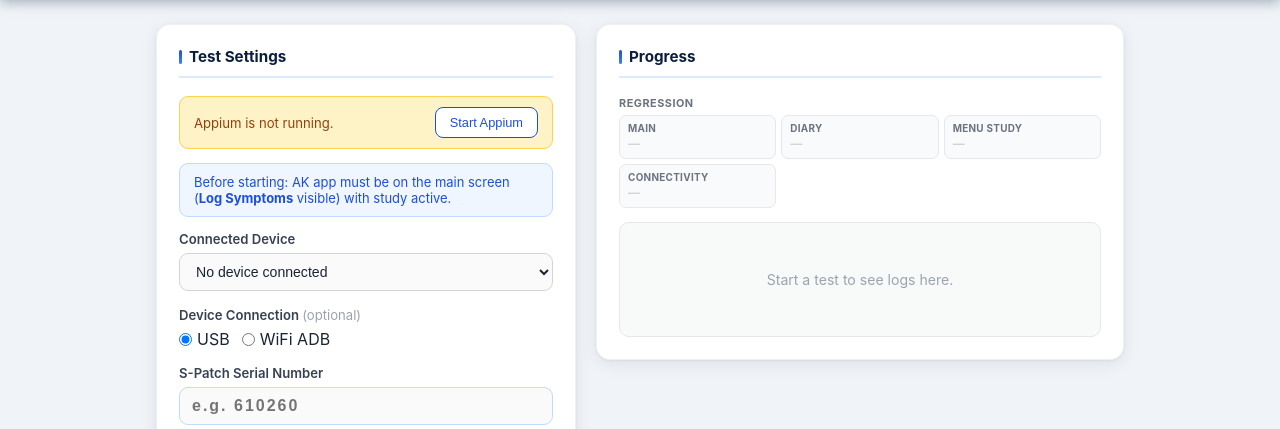
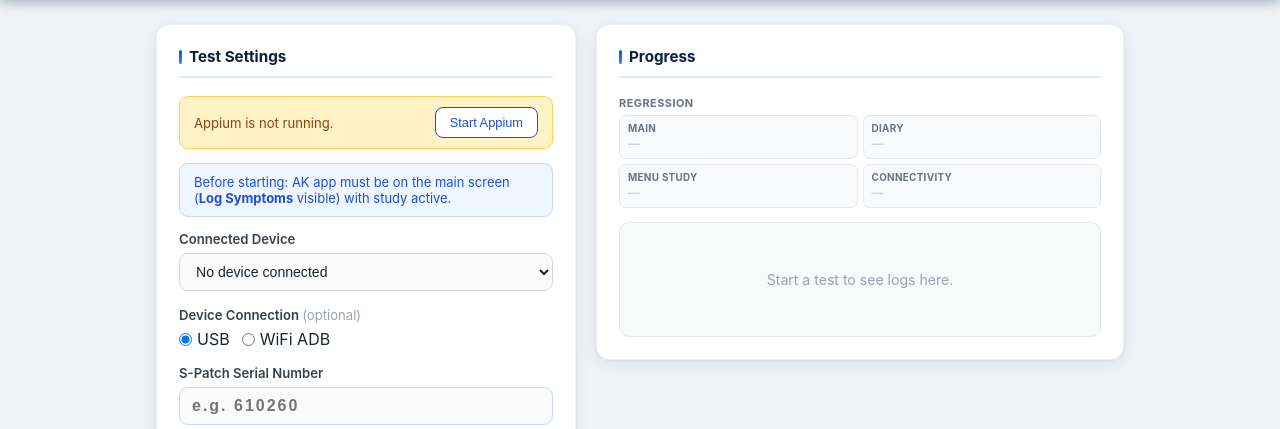
Before and after one commit to DunkinYeo/AK-automation, a Flask app: page / in a window 1280 px wide. Shown: the part 67-496 px from the top of the page. Run offline with Flask 3, Linux system fonts and the light colour scheme; data that the repository does not hold is empty.

Commit message:
style: switch suite progress grid to 2x2 layout
Co-Authored-By: Claude Sonnet 4.6 <noreply@anthropic.com>

```diff
--- a/web/templates/index.html
+++ b/web/templates/index.html
@@ -165,7 +165,7 @@
 
     /* ── Suite status grid (right column) ── */
     #regression-section { margin-bottom: 14px; }
-    .suite-grid { display: grid; grid-template-columns: repeat(3, 1fr); gap: 5px; }
+    .suite-grid { display: grid; grid-template-columns: repeat(2, 1fr); gap: 5px; }
     .suite-card {
       border-radius: 7px; padding: 6px 8px;
       border: 1.5px solid #e5e7eb; background: #f9fafb; transition: all .2s;
```
